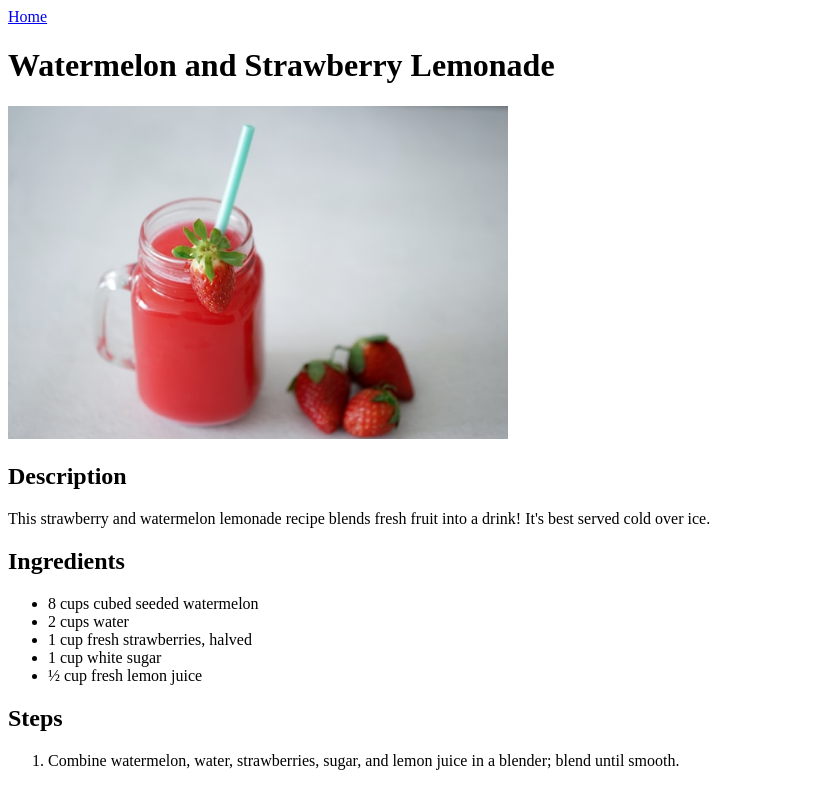
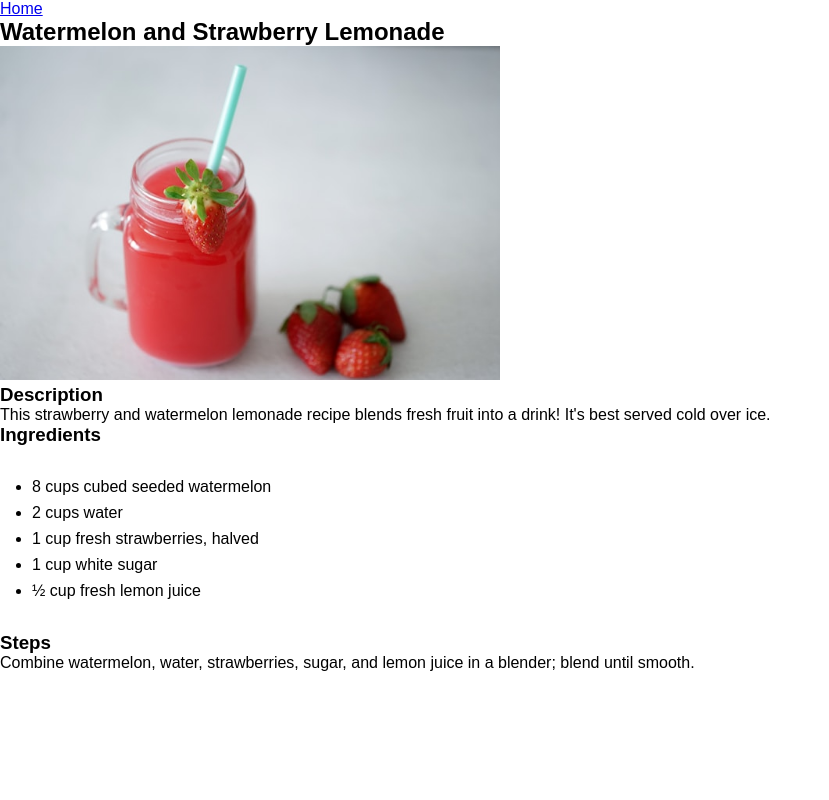
Before and after one commit to Samahers/odin-recipes, a plain HTML site: page recipes/watermelon-and-strawberry-lemonade.html in a window 1280 px wide. Shown: the whole page, without its empty margins (0-829 px from the left). Drawn offline with Linux system fonts and the light colour scheme.

Commit message:
Link style.css to other recipes

```diff
--- a/recipes/watermelon-and-strawberry-lemonade.html
+++ b/recipes/watermelon-and-strawberry-lemonade.html
@@ -4,21 +4,23 @@
     <meta charset="UTF-8">
     <meta name="viewport" content="width=device-width, initial-scale=1.0">
     <title>Watermelon and Strawberry Lemonade</title>
+    <link rel="stylesheet" href="../style.css">
+
 </head>
 <body>
 
-    <a href="../index.html">Home</a>
+    <a href="../index.html" class="home button">Home</a>
 
-    <h1>Watermelon and Strawberry Lemonade</h1>
+    <h2>Watermelon and Strawberry Lemonade</h2>
 
     <img src="../imgs/watermelonnstrawberryjuice.jpg" alt="a picture of a watermelon and Strawberry juice" width="500">
 
-    <h2>Description</h2>
+    <h3>Description</h3>
     <p>
         This strawberry and watermelon lemonade recipe blends fresh fruit into a drink! It's best served cold over ice.
     </p>
 
-    <h2>Ingredients</h2>
+    <h3>Ingredients</h3>
     <ul>
         <li>
             8 cups cubed seeded watermelon
@@ -33,7 +35,7 @@
         <li>½ cup fresh lemon juice</li>
     </ul>
 
-    <h2>Steps</h2>
+    <h3>Steps</h3>
     <ol>
         <li>Combine watermelon, water, strawberries, sugar, and lemon juice in a blender; blend until smooth.</li>
     </ol>
--- a/style.css
+++ b/style.css
@@ -1,12 +1,9 @@
 * {
-
     margin: 0;
     padding: 0;
     box-sizing: border-box;
-
     font-family: Arial, Helvetica, sans-serif;
 }
-
 
 h1{
     background-color: olive;
@@ -15,11 +12,8 @@ h1{
     font-size: 80px;
 }
 
-
 ul{
-
     margin: 32px;
-
 }
 
 li {
```
Also changed, not shown: recipes/chocolate-souffle.html (+6 -4 lines), recipes/fried-mac-and-cheese-balls.html (+6 -4 lines).
